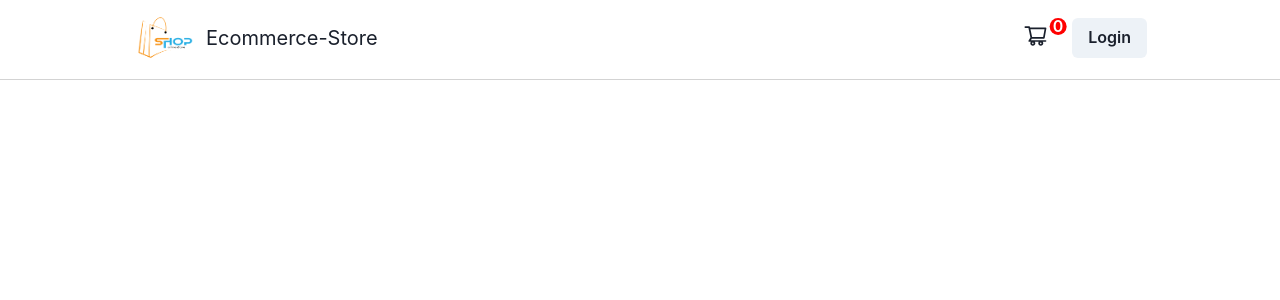
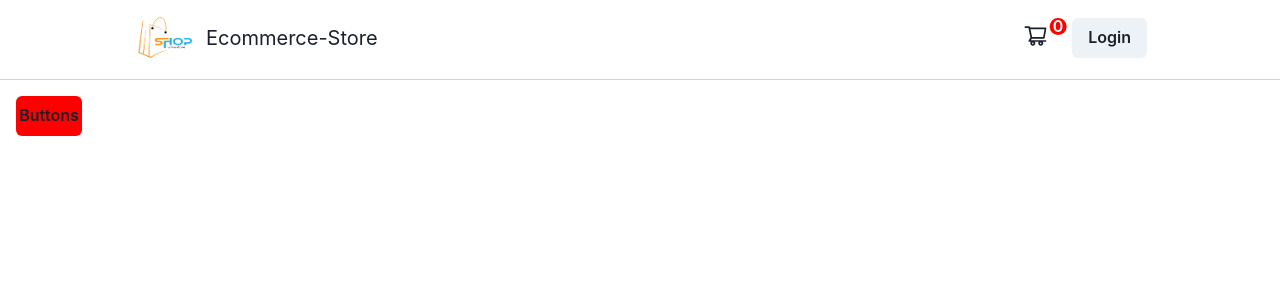
Before and after one commit to Servond/ecommerce_excercise, a React (Create React App) app: page /HOC in a window 1280 px wide. Shown: the top 300 px of the page. Built offline with nearby package versions, Linux system fonts and the light colour scheme.

Commit message:
merge for deploy

```diff
--- a/package.json
+++ b/package.json
@@ -45,5 +45,8 @@
       "last 1 firefox version",
       "last 1 safari version"
     ]
+  },
+  "devDependencies": {
+    "@babel/plugin-proposal-private-property-in-object": "^7.21.11"
   }
 }
--- a/src/App.js
+++ b/src/App.js
@@ -1,21 +1,32 @@
+import React, { Suspense } from "react";
 import { Routes, Route } from "react-router-dom";
 import { Box } from '@chakra-ui/react';
 
-import Navbar from "./components/Navbar";
-import Home from "./pages/Home";
-import Cart from "./pages/Cart";
-import Auth from "./components/Auth";
+const Auth = React.lazy(() => import('./components/Auth'));
+const Navbar = React.lazy(() => import('./components/Navbar'));
+const Home = React.lazy(() => import('./pages/Home'));
+const Cart = React.lazy(() => import('./pages/Cart'));
+const HOC = React.lazy(() => import('./Materi/HOC'));
+
+// import Navbar from "./components/Navbar";
+// import Home from "./pages/Home";
+// import Cart from "./pages/Cart";
+// import Auth from "./components/Auth";
+// import HOC from "./Materi/HOC";
 
 function App() {
   return (
     <Box>
+      <Suspense fallback={<Box>Loading...</Box>}>
         <Auth>
           <Navbar />
           <Routes>
             <Route exact path="/" element={<Home />} />
             <Route exact path="/cart" element={<Cart />} />
+            <Route exact path="/HOC" element={<HOC />} />
           </Routes>
         </Auth>
+        </Suspense>
     </Box>
   );
 }
--- /dev/null
+++ b/src/Materi/HOC/components/CustomButton.js
@@ -0,0 +1,9 @@
+import { Button } from "@chakra-ui/react";
+
+const CustomButton = (props) => {
+    return (
+        <Button style={props.style}>{props.content}</Button>
+    )
+}
+
+export default CustomButton;
--- /dev/null
+++ b/src/Materi/HOC/components/withStyles.js
@@ -0,0 +1,12 @@
+const withStyles = (Component) => {
+    return (props) => {
+        const style = {
+            padding: '0.2rem',
+            margin: '1rem',
+            backgroundColor: 'red',
+        }
+        return <Component style={style} {...props} />
+    }
+}
+
+export default withStyles;
--- /dev/null
+++ b/src/Materi/HOC/index.js
@@ -0,0 +1,15 @@
+import { Box } from "@chakra-ui/react";
+import CustomButton from "./components/CustomButton";
+import withStyles from "./components/withStyles";
+
+const HOC = () => {
+    const StyledButton = withStyles(CustomButton);
+
+    return (
+        <Box>
+            <StyledButton content="Buttons" />
+        </Box>
+    )
+}
+
+export default HOC;
--- a/src/components/Auth/index.js
+++ b/src/components/Auth/index.js
@@ -20,7 +20,7 @@ const Auth = ({ children }) => {
     // useEffect(() => {
     //     backToHome();
     // }, [backToHome]);
-
+    console.log(children)
     return <>{children}</>
 }
 
```
Also changed, not shown: 1 other file (tests, documents, lock files or other folders). Lines whose indentation alone changed are shown as unchanged.
